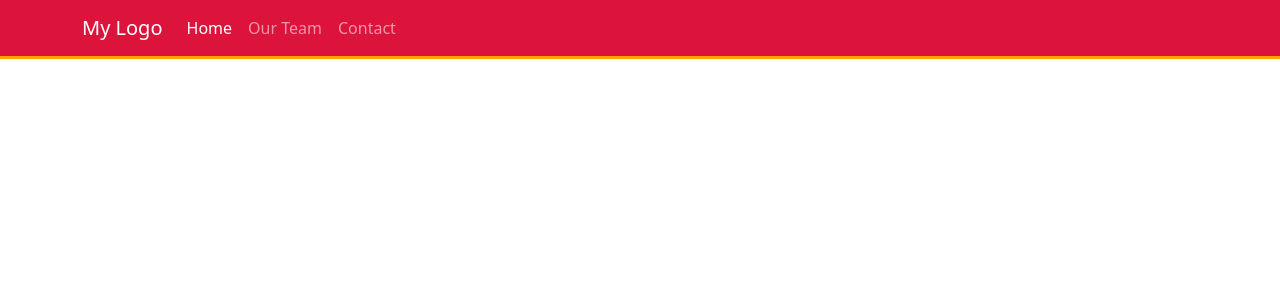
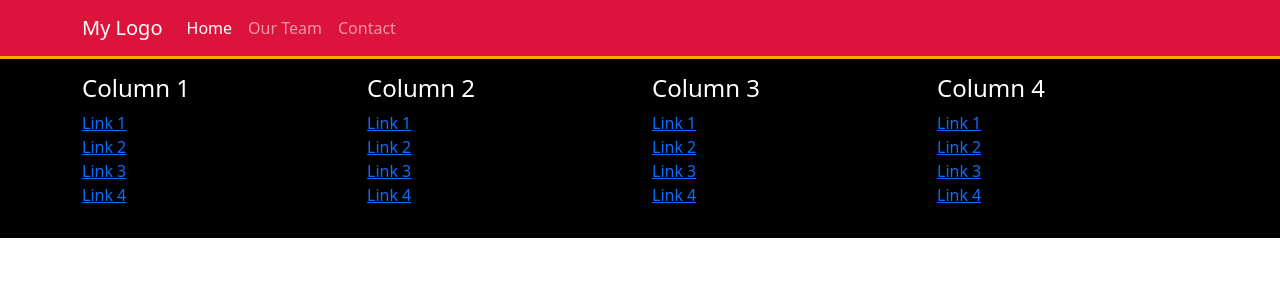
Before and after one commit to sotigian/Angular-project, an Angular app: page /contact in a window 1280 px wide. Shown: the top 300 px of the page. Built offline with nearby package versions, Linux system fonts and the light colour scheme.

Commit message:
Routing: Make the footer

```diff
--- a/src/app/app.component.html
+++ b/src/app/app.component.html
@@ -1,3 +1,4 @@
 <!-- <posts></posts> -->
 
 <app-navbar></app-navbar>
+<app-footer></app-footer>
--- a/src/app/footer/footer.component.css
+++ b/src/app/footer/footer.component.css
@@ -0,0 +1,5 @@
+footer{
+    background: black;
+    color: white;
+    padding: 15px;
+}
--- a/src/app/footer/footer.component.html
+++ b/src/app/footer/footer.component.html
@@ -1 +1,43 @@
-<p>footer works!</p>
+<!-- <p>footer works!</p> -->
+<footer>
+    <div class="container">
+        <div class="row">
+            <div class="col-md-3">
+                <h4>Column 1</h4>
+                <ul class="list-unstyled">
+                    <li><a href="#">Link 1</a></li>
+                    <li><a href="#">Link 2</a></li>
+                    <li><a href="#">Link 3</a></li>
+                    <li><a href="#">Link 4</a></li>
+                </ul>
+            </div>
+            <div class="col-md-3">
+                <h4>Column 2</h4>
+                <ul class="list-unstyled">
+                    <li><a href="#">Link 1</a></li>
+                    <li><a href="#">Link 2</a></li>
+                    <li><a href="#">Link 3</a></li>
+                    <li><a href="#">Link 4</a></li>
+                </ul>
+            </div>
+            <div class="col-md-3">
+                <h4>Column 3</h4>
+                <ul class="list-unstyled">
+                    <li><a href="#">Link 1</a></li>
+                    <li><a href="#">Link 2</a></li>
+                    <li><a href="#">Link 3</a></li>
+                    <li><a href="#">Link 4</a></li>
+                </ul>
+            </div>
+            <div class="col-md-3">
+                <h4>Column 4</h4>
+                <ul class="list-unstyled">
+                    <li><a href="#">Link 1</a></li>
+                    <li><a href="#">Link 2</a></li>
+                    <li><a href="#">Link 3</a></li>
+                    <li><a href="#">Link 4</a></li>
+                </ul>
+            </div>
+        </div>
+    </div>
+</footer>
```
